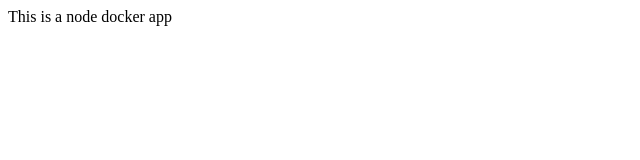
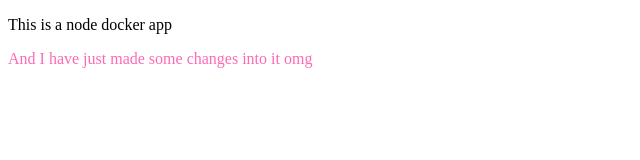
Before and after one commit to howardmann/docker-ec2-practice, a website: page public/index.html in a window 1280 px wide. Shown: the whole page, without its empty margins (0-640 px from the left). Drawn offline with Linux system fonts and the light colour scheme.

Commit message:
Add docker files

```diff
--- a/public/index.html
+++ b/public/index.html
@@ -7,6 +7,7 @@
   <title>Document</title>
 </head>
 <body>
-  This is a node docker app
+  <p>This is a node docker app</p>
+  <p style="color: hotpink">And I have just made some changes into it omg</p>
 </body>
 </html>
```
Also changed, not shown: server.js (line endings or trailing spaces), 2 other files.
